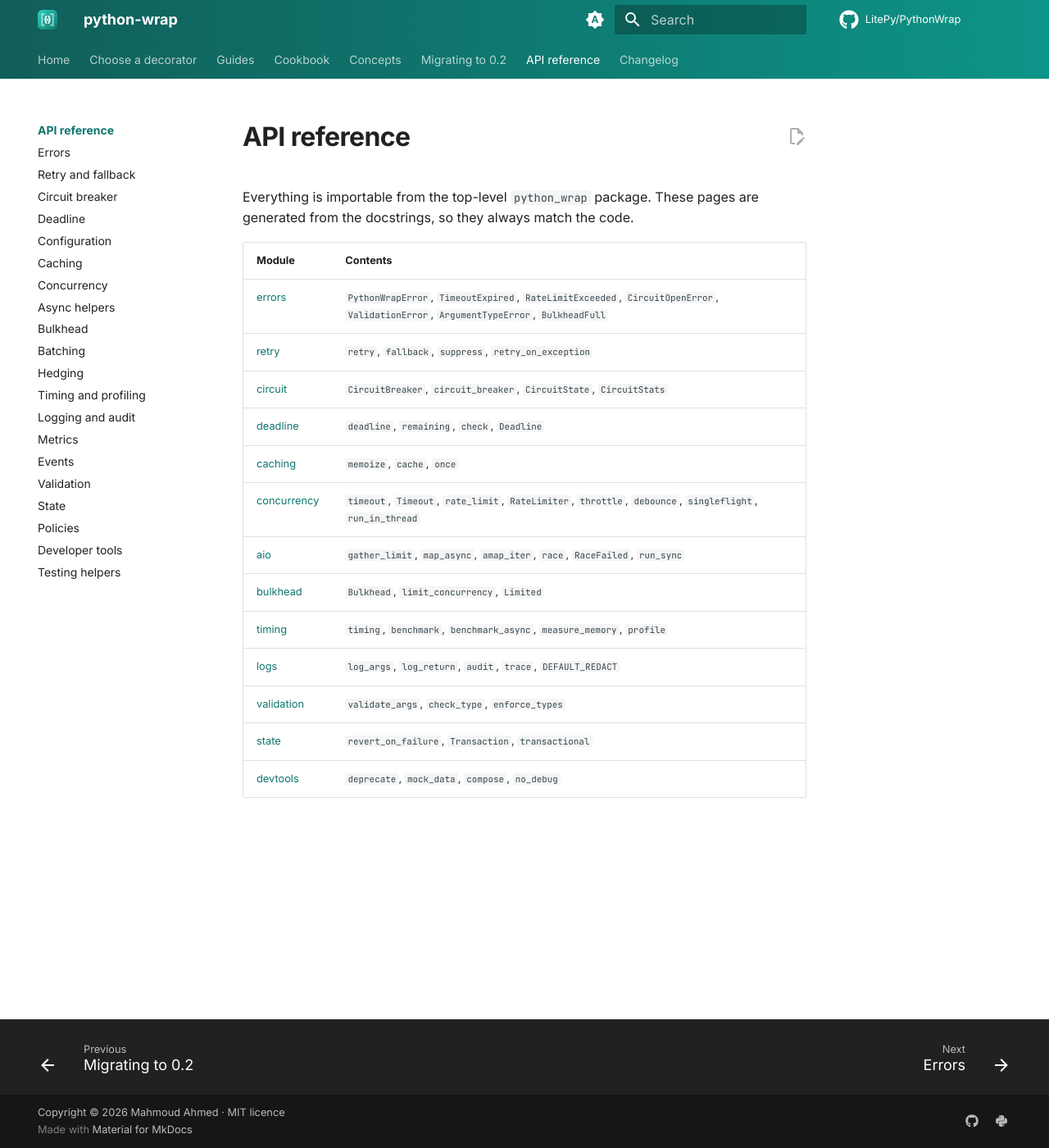
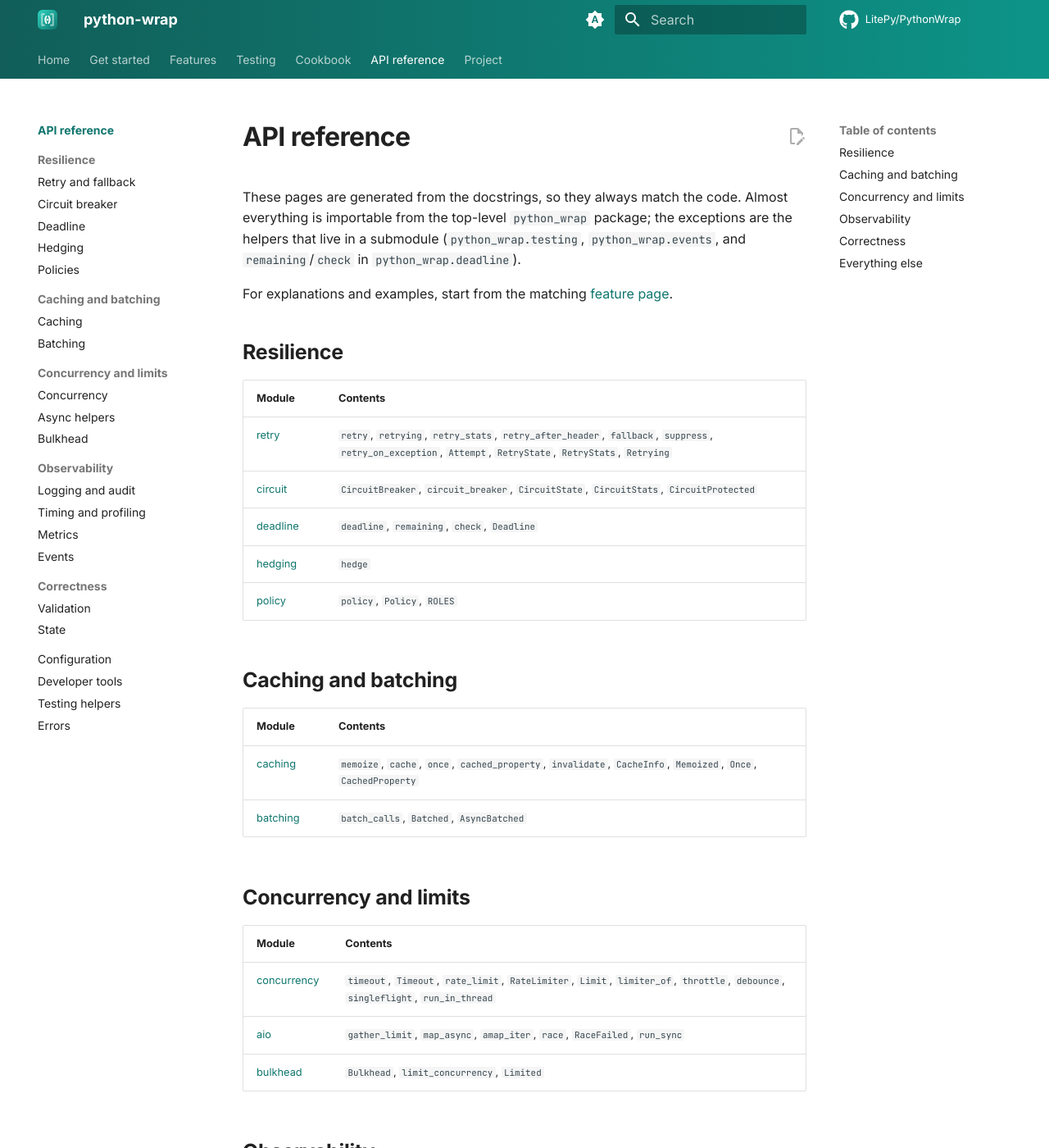
Before and after one commit to LitePy/PythonWrap, an MkDocs documentation site: the page built from docs/api/index.md, in a window 1280 px wide and 1400 px high. Shown: the whole window at 82% size. Built offline with MkDocs 1.6.1 and Material for MkDocs 9.7.7, drawn with Linux system fonts in a browser that asks for light colours; comment, search, counter and statistics services are not loaded; some of the changed text lies outside the part shown.

Commit message:
Move project pages, add the features landing page, new navigation and redirects

```diff
--- a/docs/api/index.md
+++ b/docs/api/index.md
@@ -1,19 +1,58 @@
 # API reference
 
-Everything is importable from the top-level `python_wrap` package. These pages are generated from the docstrings, so they always match the code.
+These pages are generated from the docstrings, so they always match the code. Almost
+everything is importable from the top-level `python_wrap` package; the exceptions are the
+helpers that live in a submodule (`python_wrap.testing`, `python_wrap.events`, and
+`remaining`/`check` in `python_wrap.deadline`).
+
+For explanations and examples, start from the matching [feature page](../features/index.md).
+
+## Resilience
 
 | Module | Contents |
 | --- | --- |
-| [errors](errors.md) | `PythonWrapError`, `TimeoutExpired`, `RateLimitExceeded`, `CircuitOpenError`, `ValidationError`, `ArgumentTypeError`, `BulkheadFull` |
-| [retry](retry.md) | `retry`, `fallback`, `suppress`, `retry_on_exception` |
-| [circuit](circuit.md) | `CircuitBreaker`, `circuit_breaker`, `CircuitState`, `CircuitStats` |
+| [retry](retry.md) | `retry`, `retrying`, `retry_stats`, `retry_after_header`, `fallback`, `suppress`, `retry_on_exception`, `Attempt`, `RetryState`, `RetryStats`, `Retrying` |
+| [circuit](circuit.md) | `CircuitBreaker`, `circuit_breaker`, `CircuitState`, `CircuitStats`, `CircuitProtected` |
 | [deadline](deadline.md) | `deadline`, `remaining`, `check`, `Deadline` |
-| [caching](caching.md) | `memoize`, `cache`, `once` |
-| [concurrency](concurrency.md) | `timeout`, `Timeout`, `rate_limit`, `RateLimiter`, `throttle`, `debounce`, `singleflight`, `run_in_thread` |
+| [hedging](hedging.md) | `hedge` |
+| [policy](policy.md) | `policy`, `Policy`, `ROLES` |
+
+## Caching and batching
+
+| Module | Contents |
+| --- | --- |
+| [caching](caching.md) | `memoize`, `cache`, `once`, `cached_property`, `invalidate`, `CacheInfo`, `Memoized`, `Once`, `CachedProperty` |
+| [batching](batching.md) | `batch_calls`, `Batched`, `AsyncBatched` |
+
+## Concurrency and limits
+
+| Module | Contents |
+| --- | --- |
+| [concurrency](concurrency.md) | `timeout`, `Timeout`, `rate_limit`, `RateLimiter`, `Limit`, `limiter_of`, `throttle`, `debounce`, `singleflight`, `run_in_thread` |
 | [aio](aio.md) | `gather_limit`, `map_async`, `amap_iter`, `race`, `RaceFailed`, `run_sync` |
 | [bulkhead](bulkhead.md) | `Bulkhead`, `limit_concurrency`, `Limited` |
-| [timing](timing.md) | `timing`, `benchmark`, `benchmark_async`, `measure_memory`, `profile` |
-| [logs](logs.md) | `log_args`, `log_return`, `audit`, `trace`, `DEFAULT_REDACT` |
+
+## Observability
+
+| Module | Contents |
+| --- | --- |
+| [logs](logs.md) | `log_args`, `log_return`, `trace`, `audit`, `AuditRecord`, `log_context`, `current_log_context`, `DEFAULT_REDACT` |
+| [timing](timing.md) | `timing`, `benchmark`, `benchmark_async`, `measure_memory`, `profile`, `TimingRecord`, `BenchmarkResult`, `MemoryRecord` |
+| [metrics](metrics.md) | `count_calls`, `CallStats`, `Counted` |
+| [events](events.md) | `subscribe`, `listening`, `filter_events`, `Event`, `EVENT_NAMES` |
+
+## Correctness
+
+| Module | Contents |
+| --- | --- |
 | [validation](validation.md) | `validate_args`, `check_type`, `enforce_types` |
-| [state](state.md) | `revert_on_failure`, `Transaction`, `transactional` |
-| [devtools](devtools.md) | `deprecate`, `mock_data`, `compose`, `no_debug` |
+| [state](state.md) | `revert_on_failure`, `Transaction`, `transactional`, `INJECTED`, `current_transaction`, `require_transaction` |
+
+## Everything else
+
+| Module | Contents |
+| --- | --- |
+| [config](config.md) | `configure`, `configured`, `get_config`, `reset_config` |
+| [devtools](devtools.md) | `deprecate`, `mock_data`, `compose`, `wrap_methods`, `no_debug` |
+| [testing](testing.md) | `fast_mode`, `fake_clock`, `FakeClock`, `disable_retries`, `disable_rate_limits`, `disable_caching`, `overrides`, `spy`, `spy_on`, `eventually`, `eventually_sync` |
+| [errors](errors.md) | `PythonWrapError`, `TimeoutExpired`, `RateLimitExceeded`, `CircuitOpenError`, `BulkheadFull`, `BatchError`, `ValidationError`, `ArgumentTypeError` |
--- a/mkdocs.yml
+++ b/mkdocs.yml
@@ -70,6 +70,28 @@
 
 plugins:
   - search
+  - redirects:
+      redirect_maps:
+        choosing.md: get-started/choosing.md
+        async.md: get-started/async-and-methods.md
+        stacking.md: get-started/stacking.md
+        testing.md: testing/index.md
+        performance.md: project/performance.md
+        limitations.md: project/limitations.md
+        migration.md: project/migration.md
+        changelog.md: project/changelog.md
+        guides/resilience.md: features/resilience/index.md
+        guides/policies.md: features/resilience/policies.md
+        guides/configuration.md: features/configuration.md
+        guides/caching.md: features/caching/index.md
+        guides/batching.md: features/caching/batching.md
+        guides/concurrency.md: features/concurrency/index.md
+        guides/async-toolkit.md: features/concurrency/async-helpers.md
+        guides/observability.md: features/observability/index.md
+        guides/metrics.md: features/observability/metrics.md
+        guides/validation.md: features/correctness/validation.md
+        guides/state.md: features/correctness/state.md
+        guides/devtools.md: features/devtools.md
   - mkdocstrings:
       handlers:
         python:
@@ -114,20 +136,51 @@
 
 nav:
   - Home: index.md
-  - Choose a decorator: choosing.md
-  - Guides:
-      - Resilience: guides/resilience.md
-      - Caching: guides/caching.md
-      - Concurrency and rate limits: guides/concurrency.md
-      - Async toolkit and bulkheads: guides/async-toolkit.md
-      - Batching and hedging: guides/batching.md
-      - Observability: guides/observability.md
-      - Metrics and events: guides/metrics.md
-      - Validation: guides/validation.md
-      - State safety: guides/state.md
-      - Policies: guides/policies.md
-      - Developer tools: guides/devtools.md
-      - Project-wide configuration: guides/configuration.md
+  - Get started:
+      - get-started/index.md
+      - Installation: get-started/installation.md
+      - Quickstart: get-started/quickstart.md
+      - Choose a decorator: get-started/choosing.md
+      - Async and methods: get-started/async-and-methods.md
+      - Stacking decorators: get-started/stacking.md
+      - Errors: get-started/errors.md
+  - Features:
+      - features/index.md
+      - Resilience:
+          - features/resilience/index.md
+          - Retry: features/resilience/retry.md
+          - Circuit breaker: features/resilience/circuit-breaker.md
+          - Timeout and deadline: features/resilience/timeout.md
+          - Fallback and suppress: features/resilience/fallback.md
+          - Hedged requests: features/resilience/hedge.md
+          - Policies: features/resilience/policies.md
+      - Caching and batching:
+          - features/caching/index.md
+          - Memoize: features/caching/memoize.md
+          - Once: features/caching/once.md
+          - Cached property: features/caching/cached-property.md
+          - Singleflight: features/caching/singleflight.md
+          - Batching: features/caching/batching.md
+      - Concurrency and limits:
+          - features/concurrency/index.md
+          - Rate limits: features/concurrency/rate-limits.md
+          - Throttle and debounce: features/concurrency/throttle-debounce.md
+          - Bulkheads: features/concurrency/bulkheads.md
+          - Async helpers: features/concurrency/async-helpers.md
+          - Run in a thread: features/concurrency/run-in-thread.md
+      - Observability:
+          - features/observability/index.md
+          - Logging: features/observability/logging.md
+          - Audit: features/observability/audit.md
+          - Timing and profiling: features/observability/timing.md
+          - Metrics and events: features/observability/metrics.md
+      - Correctness:
+          - features/correctness/index.md
+          - Validation: features/correctness/validation.md
+          - State and transactions: features/correctness/state.md
+      - Developer tools: features/devtools.md
+      - Configuration: features/configuration.md
+  - Testing: testing/index.md
   - Cookbook:
       - cookbook/index.md
       - Resilient HTTP client: cookbook/resilient-http-client.md
@@ -138,33 +191,35 @@
       - DataLoader-style batching: cookbook/dataloader-batching.md
       - Testing your code: cookbook/testing-your-code.md
       - Observability: cookbook/observability.md
-  - Concepts:
-      - Async support: async.md
-      - Stacking decorators: stacking.md
-      - Testing: testing.md
-      - Limitations: limitations.md
-      - Performance: performance.md
-  - Migrating to 0.2: migration.md
   - API reference:
       - api/index.md
-      - Errors: api/errors.md
-      - Retry and fallback: api/retry.md
-      - Circuit breaker: api/circuit.md
-      - Deadline: api/deadline.md
+      - Resilience:
+          - Retry and fallback: api/retry.md
+          - Circuit breaker: api/circuit.md
+          - Deadline: api/deadline.md
+          - Hedging: api/hedging.md
+          - Policies: api/policy.md
+      - Caching and batching:
+          - Caching: api/caching.md
+          - Batching: api/batching.md
+      - Concurrency and limits:
+          - Concurrency: api/concurrency.md
+          - Async helpers: api/aio.md
+          - Bulkhead: api/bulkhead.md
+      - Observability:
+          - Logging and audit: api/logs.md
+          - Timing and profiling: api/timing.md
+          - Metrics: api/metrics.md
+          - Events: api/events.md
+      - Correctness:
+          - Validation: api/validation.md
+          - State: api/state.md
       - Configuration: api/config.md
-      - Caching: api/caching.md
-      - Concurrency: api/concurrency.md
-      - Async helpers: api/aio.md
-      - Bulkhead: api/bulkhead.md
-      - Batching: api/batching.md
-      - Hedging: api/hedging.md
-      - Timing and profiling: api/timing.md
-      - Logging and audit: api/logs.md
-      - Metrics: api/metrics.md
-      - Events: api/events.md
-      - Validation: api/validation.md
-      - State: api/state.md
-      - Policies: api/policy.md
       - Developer tools: api/devtools.md
       - Testing helpers: api/testing.md
-  - Changelog: changelog.md
+      - Errors: api/errors.md
+  - Project:
+      - Performance: project/performance.md
+      - Limitations: project/limitations.md
+      - Migrating to 0.2: project/migration.md
+      - Changelog: project/changelog.md
```
Also changed, not shown: docs/features/index.md (added, +63 -0 lines), docs/project/changelog.md (renamed from docs/changelog.md), docs/project/limitations.md (renamed from docs/limitations.md), docs/project/migration.md (renamed from docs/migration.md), docs/project/performance.md (renamed from docs/performance.md), 1 other file.
